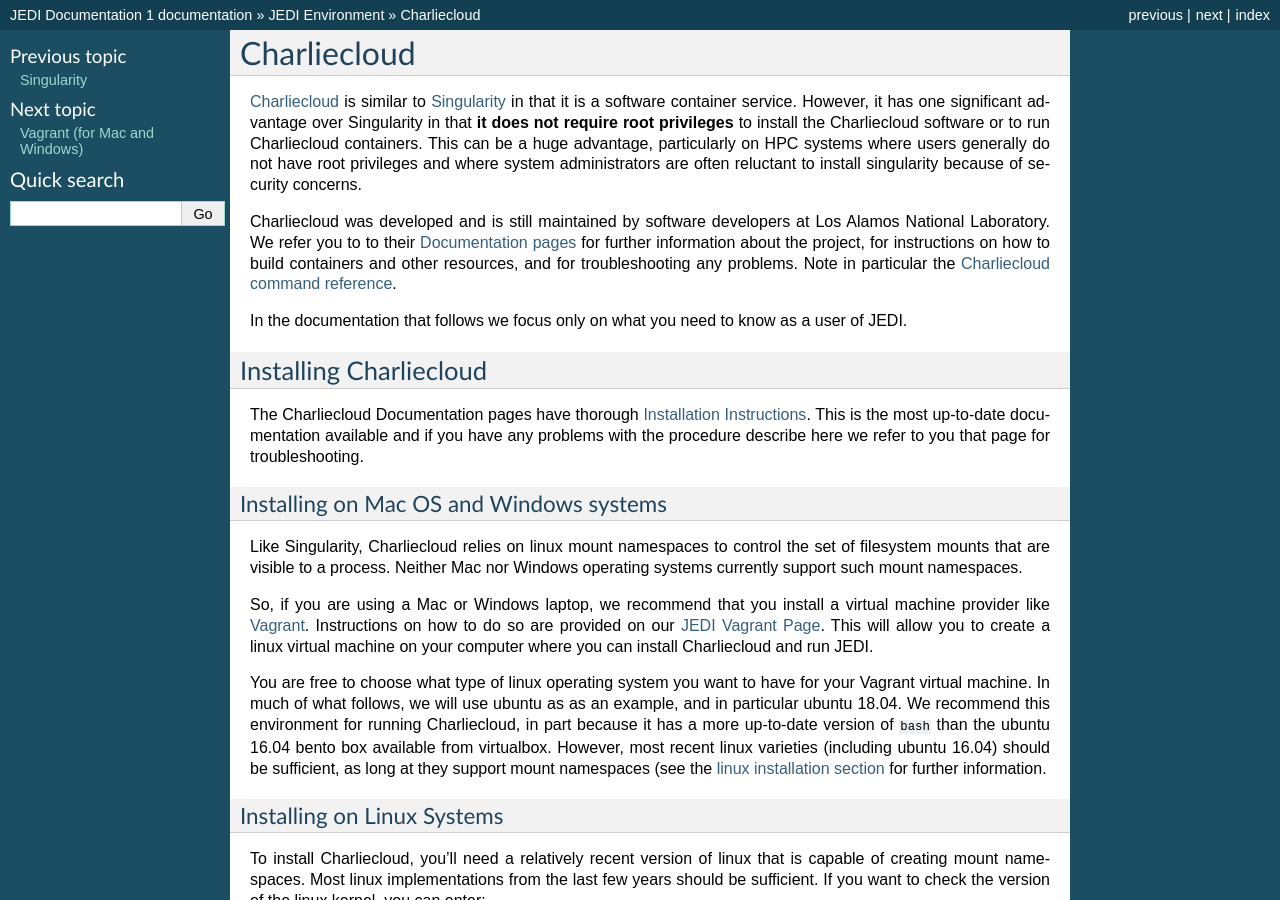
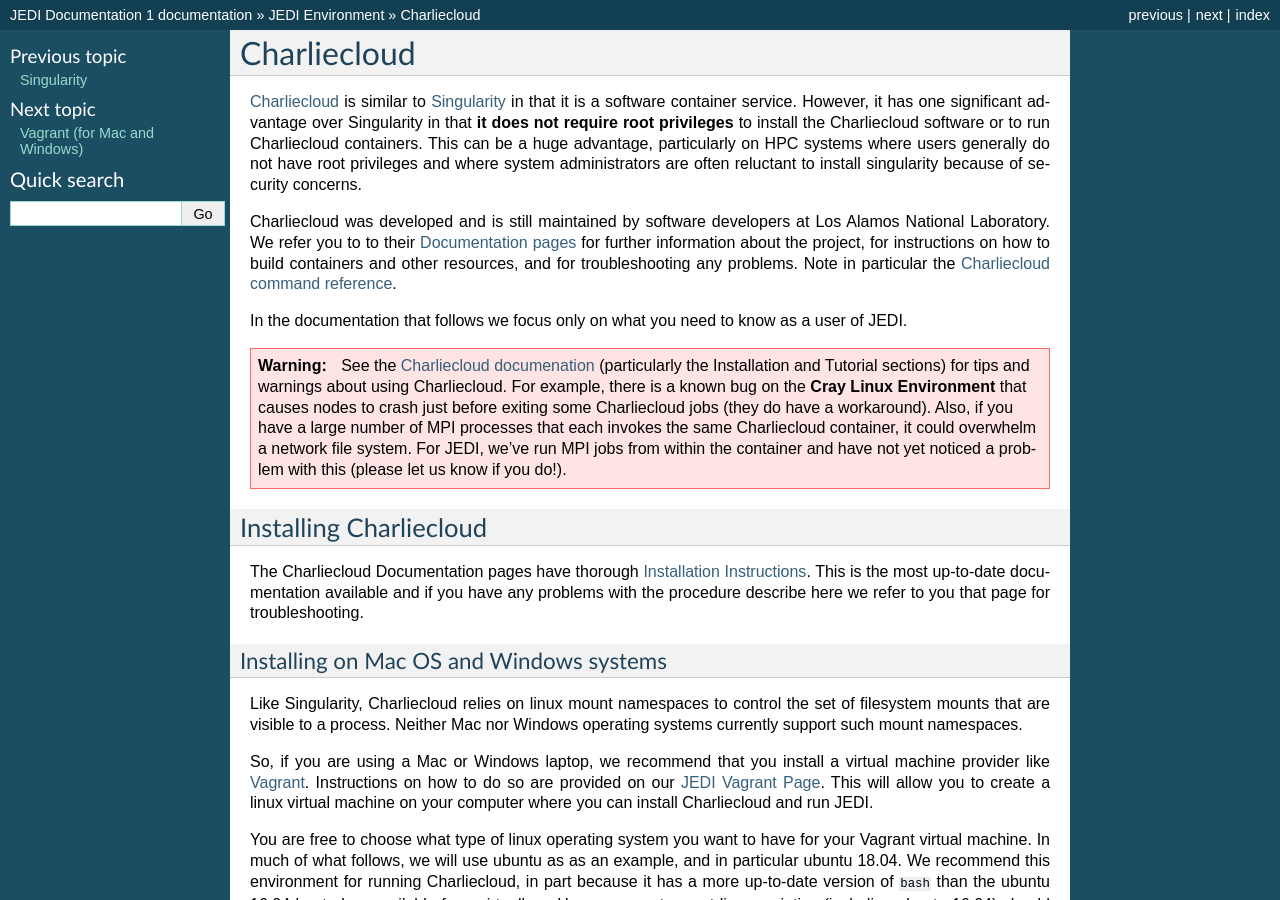
Before and after one commit to JCSDA/jedi-docs, a Sphinx documentation site: the page built from docs/developer/jedi_environment/charliecloud.rst, in a window 1280 px wide and 900 px high. Built offline with Sphinx 7.4.7, drawn with Linux system fonts in a browser that asks for light colours; some of the changed text lies outside the part shown.

Commit message:
Updates to the Charliecloud and Singularity pages to accompany the changes with Vagrant

```diff
--- a/docs/developer/jedi_environment/charliecloud.rst
+++ b/docs/developer/jedi_environment/charliecloud.rst
@@ -8,6 +8,10 @@
 Charliecloud was developed and is still maintained by software developers at Los Alamos National Laboratory.  We refer you to to their `Documentation pages <https://hpc.github.io/charliecloud/index.html>`_ for further information about the project, for instructions on how to build containers and other resources, and for troubleshooting any problems.  Note in particular the `Charliecloud command reference <https://hpc.github.io/charliecloud/command-usage.html>`_.
 
 In the documentation that follows we focus only on what you need to know as a user of JEDI.
+
+.. warning::
+
+   See the `Charliecloud documenation <https://hpc.github.io/charliecloud/index.html>`_ (particularly the Installation and Tutorial sections) for tips and warnings about using Charliecloud.  For example, there is a known bug on the **Cray Linux Environment** that causes nodes to crash just before exiting some Charliecloud jobs (they do have a workaround).    Also, if you have a large number of MPI processes that each invokes the same Charliecloud container, it could overwhelm a network file system.  For JEDI, we've run MPI jobs from within the container and have not yet noticed a problem with this (please let us know if you do!).
 
 .. _Charliecloud-install:
 
@@ -72,6 +76,14 @@
 .. code:: bash
 
   export PATH=$PATH:$HOME/charliecloud/bin
+
+.. note::
+
+   If you do decide to run the Charliecloud test suite you should be aware that some of these tests require root privileges.  If you do not have root privileges, you can disable these tests by setting this environment variable before running :code:`make test`:
+
+   .. code:: bash
+
+	  export CH_TEST_PERMDIRS=skip
 
 .. _build_charliejedi:
 
--- a/docs/developer/jedi_environment/singularity.rst
+++ b/docs/developer/jedi_environment/singularity.rst
@@ -14,7 +14,7 @@
 Installing Singularity
 ----------------------
 
-If you're running JEDI somewhere other than your personal computer, Singularity may already be installed.
+If you are using a Vagrant virtual machine that you created with the JEDI Vagrantfile as described on our :doc:`Vagrant page <vagrant>`, then you can skip this step: Singularity 3.0 is already installed.  Or, if you're running JEDI somewhere other than your personal computer, Singularity may already be installed.
 
 You can check to see if Singularity is already installed (and if it is, which version is installed) by typing
 
```
Also changed, not shown: other parts of docs/developer/jedi_environment/singularity.rst (+0 -2 lines).
